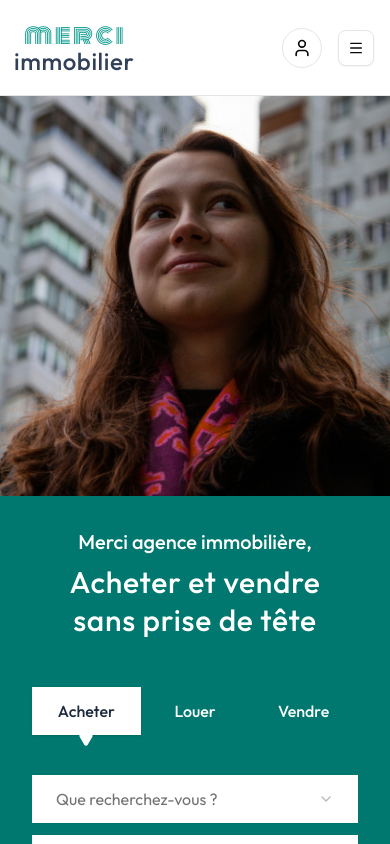
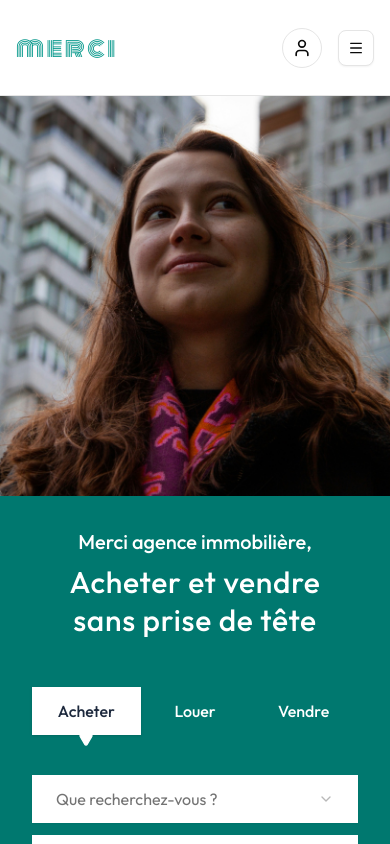
Before and after one commit to jazetjaz01/merci-immobilier, a Next.js app: page / in a window 390 px wide. Shown: the top 844 px of the page. Built offline with nearby package versions, Linux system fonts and the light colour scheme.

Commit message:
first commit

```diff
--- a/components/logo.tsx
+++ b/components/logo.tsx
@@ -2,13 +2,13 @@
 
 export const Logo = () => (
   <div className="flex flex-col items-center leading-none">
-    {/* "merci" en Monoton avec un espacement large pour le style enseigne */}
-    <span className="font-monoton text-2xl md:text-4xl text-slate-800 tracking-widest text-teal-600">
+    {/* "merci" toujours visible, taille adaptée pour mobile/desktop */}
+    <span className="font-monoton text-2xl md:text-4xl tracking-widest text-teal-600">
       merci
     </span>
 
-    {/* "immobilier" en Pinyon Script pour casser le côté rigide de Monoton */}
-    <span className=" text-2xl md:text-3xl font-medium mt-[-6px]  -tracking-tight ml-[-2px] text-slate-700">
+    {/* "immobilier" : Masqué sur mobile (hidden), affiché à partir de md (md:block) */}
+    <span className="hidden md:block text-2xl md:text-3xl font-medium -mt-1.5 -tracking-tight -ml-0.5 text-slate-700">
       immobilier
     </span>
   </div>
```
